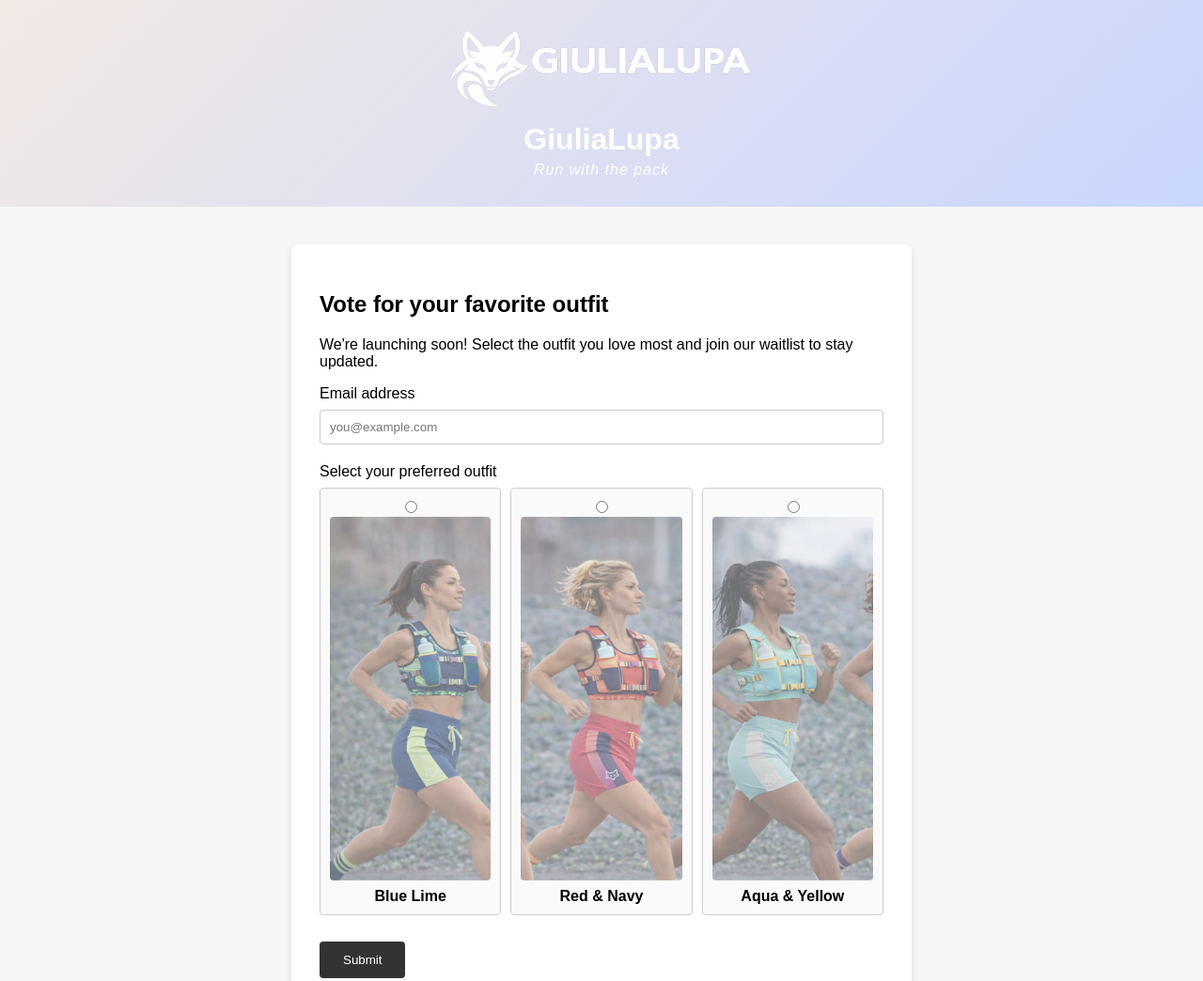
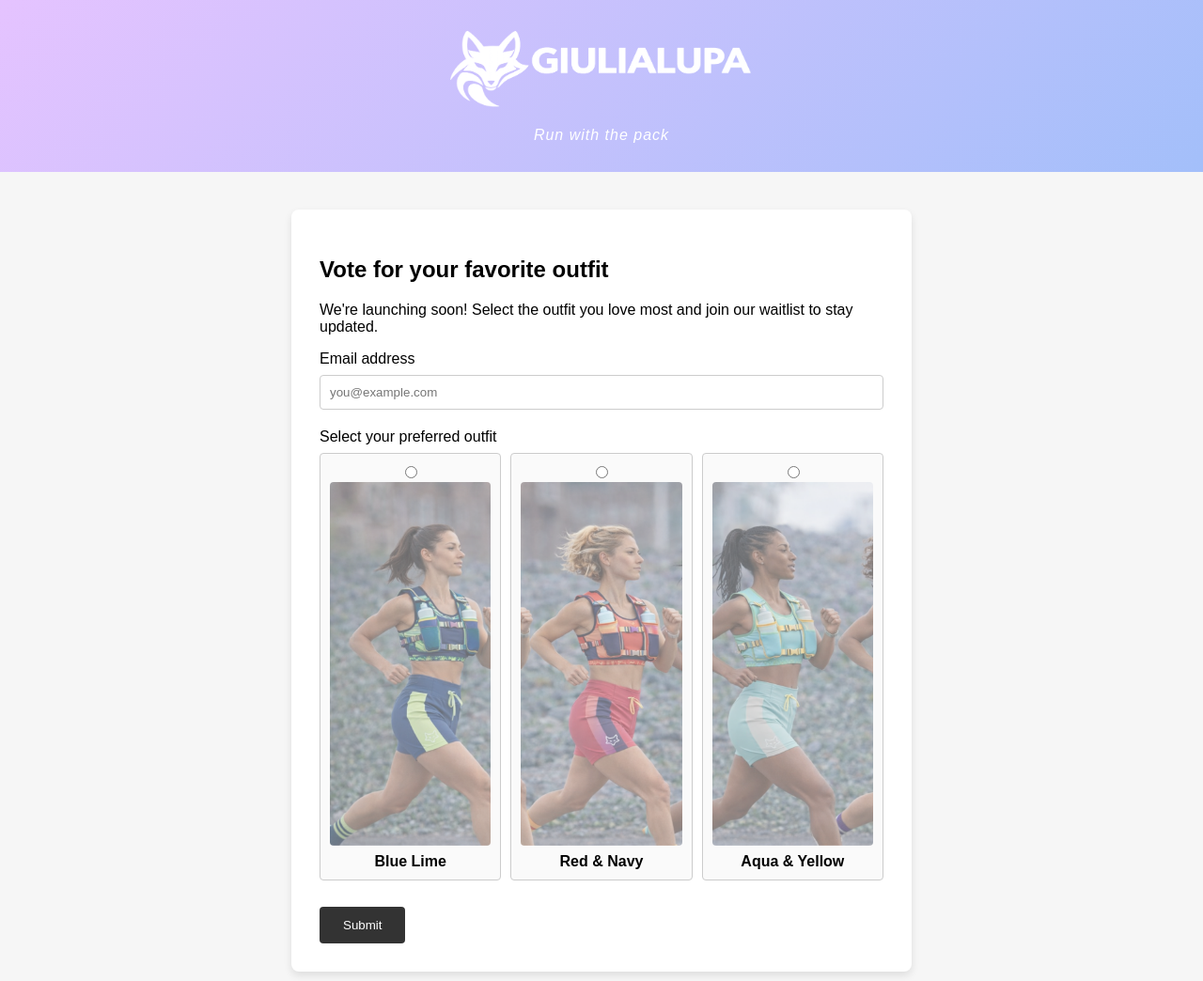
Before and after one commit to mimivanassche/landing-page-style-vote, a plain HTML site: page index.html in a window 1280 px wide. Shown: the top 1044 px of the page at 94% size. Drawn offline with Linux system fonts and the light colour scheme.

Commit message:
Update banner colors and remove brand text
Use a deeper pastel gradient for the header, remove the GiuliaLupa brand name (logo only), keep the tagline, and invert the logo to white. Also ensure FormSubmit endpoint comment included.

```diff
--- a/index.html
+++ b/index.html
@@ -12,8 +12,9 @@
       padding: 0;
     }
     header {
-      /* A subtle, fancy gradient background for the banner */
-      background: linear-gradient(135deg, #f2e9e4 0%, #c9d6ff 100%);
+      /* Darker pastel gradient background for the banner */
+      /* Slightly deeper shades to bring more color while staying soft */
+      background: linear-gradient(135deg, #e5c3ff 0%, #a3bffa 100%);
       padding: 30px 20px;
       text-align: center;
       color: #fff;
@@ -25,6 +26,8 @@
     header img.logo {
       max-height: 90px;
       margin-bottom: 10px;
+      /* Invert the dark logo to white so it remains visible on the darker pastel banner */
+      filter: brightness(0) invert(1);
     }
     /* Brand name and tagline styling */
     .brand-text {
@@ -116,7 +119,7 @@
     <!-- GiuliaLupa brand logo and text -->
     <img src="logo.png" alt="GiuliaLupa logo" class="logo">
     <div class="brand-text">
-      <h1>GiuliaLupa</h1>
+      <!-- Only display the tagline since the logo already conveys the brand name -->
       <p class="tagline">Run with the pack</p>
     </div>
   </header>
```
